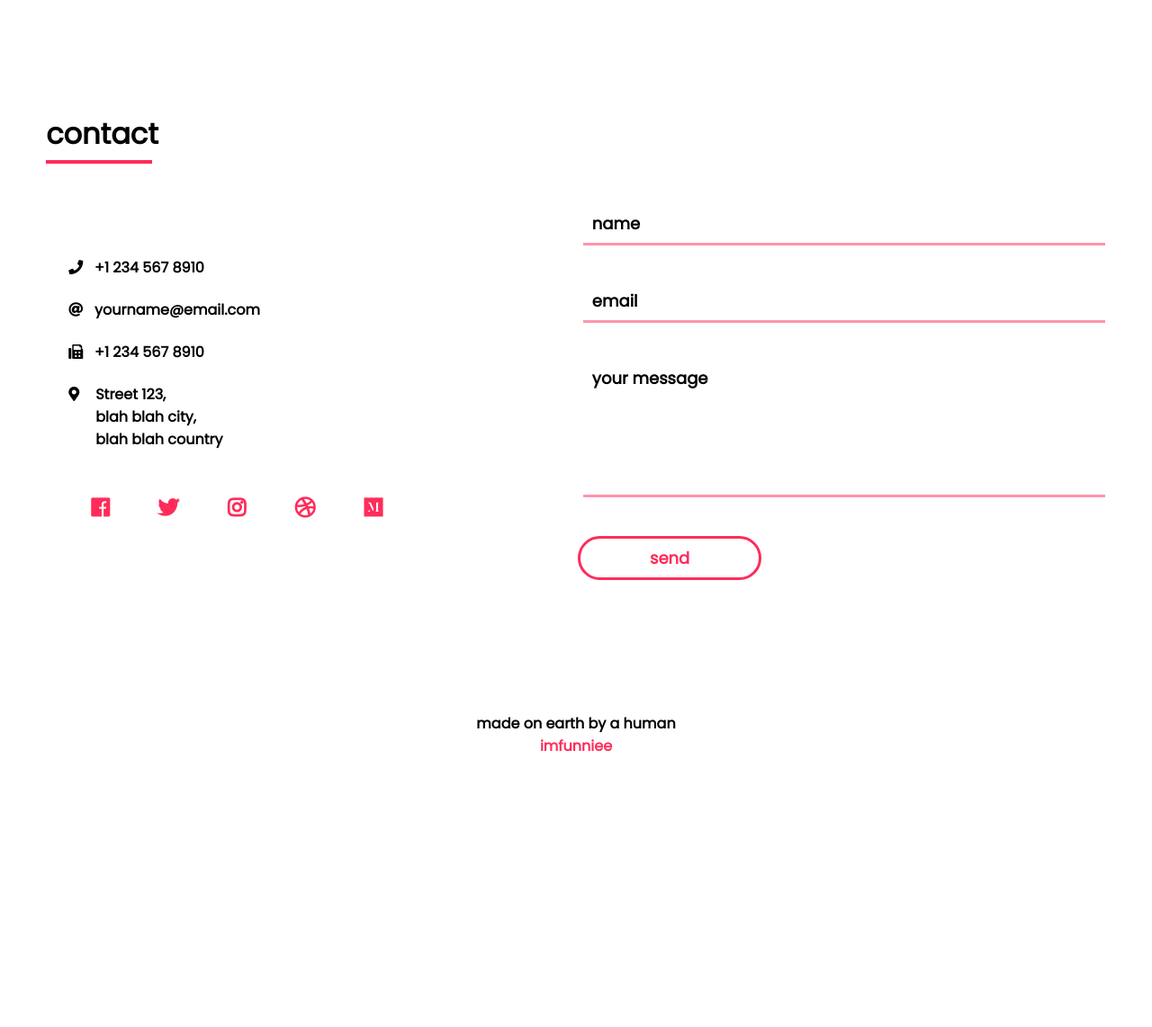
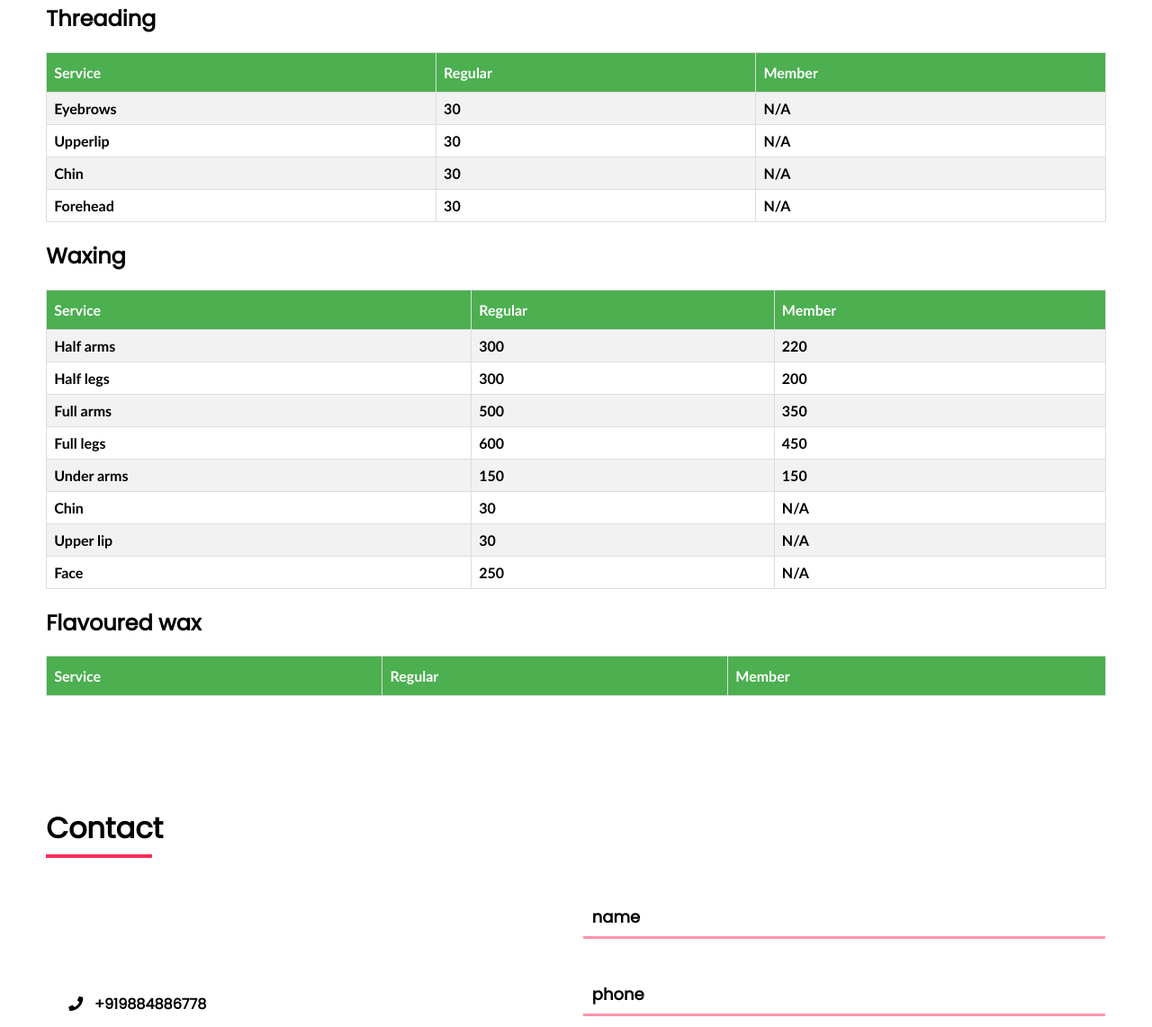
Before and after one commit to prithivraj/prithivraj.github.io, a plain HTML site: page index.html in a window 1280 px wide. Shown: the part 3176-4318 px from the top of the page at 90% size. Before the commit the page ends 4098 px from the top, so only its background shows below. Drawn offline with nearby package versions, Linux system fonts and the light colour scheme.

Commit message:
Styling and pricing

```diff
--- a/index.css
+++ b/index.css
@@ -105,6 +105,29 @@ header table {
 #top_part tr td{
     width:50%;
 }
+.pricing {
+    font-family: "Trebuchet MS", Arial, Helvetica, sans-serif;
+    border-collapse: collapse;
+    width: 100%;
+}
+
+.pricing td, .pricing th {
+    border: 1px solid #ddd;
+    padding: 8px;
+}
+
+.pricing tr:nth-child(even){background-color: #f2f2f2;}
+
+.pricing tr:hover {background-color: #ddd;}
+
+.pricing th {
+    padding-top: 12px;
+    padding-bottom: 12px;
+    text-align: left;
+    background-color: #4CAF50;
+    color: white;
+}
+
 #about {
     width:84% !important;
     height:95vh;
--- a/index.html
+++ b/index.html
@@ -4,7 +4,7 @@
     <meta charset="UTF-8">
     <meta name="viewport" content="width=device-width, initial-scale=1.0">
     <meta http-equiv="X-UA-Compatible" content="ie=edge">
-    <title>yourname</title>
+    <title>Sri Kalpaka</title>
     <link rel="stylesheet" href="https://cdnjs.cloudflare.com/ajax/libs/animate.css/3.7.0/animate.min.css">
     <script src="https://code.jquery.com/jquery-3.3.1.min.js" integrity="sha256-FgpCb/KJQlLNfOu91ta32o/NMZxltwRo8QtmkMRdAu8=" crossorigin="anonymous"></script>
     <link rel="stylesheet" href="https://use.fontawesome.com/releases/v5.7.1/css/all.css" integrity="sha384-fnmOCqbTlWIlj8LyTjo7mOUStjsKC4pOpQbqyi7RrhN7udi9RwhKkMHpvLbHG9Sr" crossorigin="anonymous">
@@ -64,31 +64,112 @@
 
     <div id="services">
         <h1>Services</h1>
-
+        <h2>Threading</h2>
+        <table class="pricing">
+            <tr>
+                <th>Service</th>
+                <th>Regular</th>
+                <th>Member</th>
+            </tr>
+            <tr>
+                <td>Eyebrows</td>
+                <td>30</td>
+                <td>N/A</td>
+            </tr>
+            <tr>
+                <td>Upperlip</td>
+                <td>30</td>
+                <td>N/A</td>
+            </tr>
+            <tr>
+                <td>Chin</td>
+                <td>30</td>
+                <td>N/A</td>
+            </tr>
+            <tr>
+                <td>Forehead</td>
+                <td>30</td>
+                <td>N/A</td>
+            </tr>
+        </table>
+        <h2>Waxing</h2>
+        <table class="pricing">
+            <tr>
+                <th>Service</th>
+                <th>Regular</th>
+                <th>Member</th>
+            </tr>
+            <tr>
+                <td>Half arms</td>
+                <td>300</td>
+                <td>220</td>
+            </tr>
+            <tr>
+                <td>Half legs</td>
+                <td>300</td>
+                <td>200</td>
+            </tr>
+            <tr>
+                <td>Full arms</td>
+                <td>500</td>
+                <td>350</td>
+            </tr>
+            <tr>
+                <td>Full legs</td>
+                <td>600</td>
+                <td>450</td>
+            </tr>
+            <tr>
+                <td>Under arms</td>
+                <td>150</td>
+                <td>150</td>
+            </tr>
+            <tr>
+                <td>Chin</td>
+                <td>30</td>
+                <td>N/A</td>
+            </tr>
+            <tr>
+                <td>Upper lip</td>
+                <td>30</td>
+                <td>N/A</td>
+            </tr>
+            <tr>
+                <td>Face</td>
+                <td>250</td>
+                <td>N/A</td>
+            </tr>
+        </table>
+        <h2>Flavoured wax</h2>
+        <table class="pricing">
+            <tr>
+                <th>Service</th>
+                <th>Regular</th>
+                <th>Member</th>
+            </tr>
+        </table>
     </div>
 
     <div id="contact">
-        <h1>contact</h1>
+        <h1>Contact</h1>
             <table>
                 <tr>
                     <td>
                         <div id="inner_div">
                             <table id="inner_table">
                                 <tr>
-                                    <td><i class="fas fa-phone"></i> &nbsp; +1 234 567 8910</td>
+                                    <td><i class="fas fa-phone"></i> &nbsp; +919884886778</td>
                                 </tr>
-                                <tr>
-                                    <td><i class="fas fa-at"></i> &nbsp; yourname@email.com</td>
-                                </tr>
-                                 <tr>
-                                    <td><i class="fas fa-fax"></i> &nbsp; +1 234 567 8910</td>
-                                </tr>
+<!--                                <tr>-->
+<!--                                    <td><i class="fas fa-at"></i> &nbsp; yourname@email.com</td>-->
+<!--                                </tr>-->
+
                                 <tr>
                                     <td><i class="fas fa-map-marker-alt"></i>
                                     <div id="address">
-                                        Street 123,<br>
-                                        blah blah city,<br>
-                                        blah blah country
+                                        22, Sadasivam Street, Gopalapuram<br>
+                                        Chennai 600086<br>
+                                        (Opp National Public School)
                                     </div>
                                     </td>
                                 </tr>
@@ -97,8 +178,6 @@
                                         <a class="social"><i class="fab fa-facebook"></i></a>
                                         <a class="social"><i class="fab fa-twitter"></i></a>
                                         <a class="social"><i class="fab fa-instagram"></i></a>
-                                        <a class="social"><i class="fab fa-dribbble"></i></a>
-                                        <a class="social"><i class="fab fa-medium"></i></a>
                                     </td>
                                 </tr>
                             </table>
@@ -107,17 +186,14 @@
                     <td>
                         <form>
                             <input type="text" placeholder="name" required>
-                            <input type="email" placeholder="email" required><br>
-                            <textarea placeholder="your message" required rows="5"></textarea><br>
+                            <input type="number" placeholder="phone" required><br>
+                            <textarea placeholder="your inquiry" required rows="5"></textarea><br>
                             <button class="btn_one">send</button>
                         </form>
                     </td>
                 </tr>
             </table>
     </div>
-    <div id="footer">
-        made on earth by a human <br> <a href="https://imfunniee.github.io">imfunniee</a>
-    </div>
     <script src="index.js" type="text/javascript"></script>
 </body>
 </html>
```
